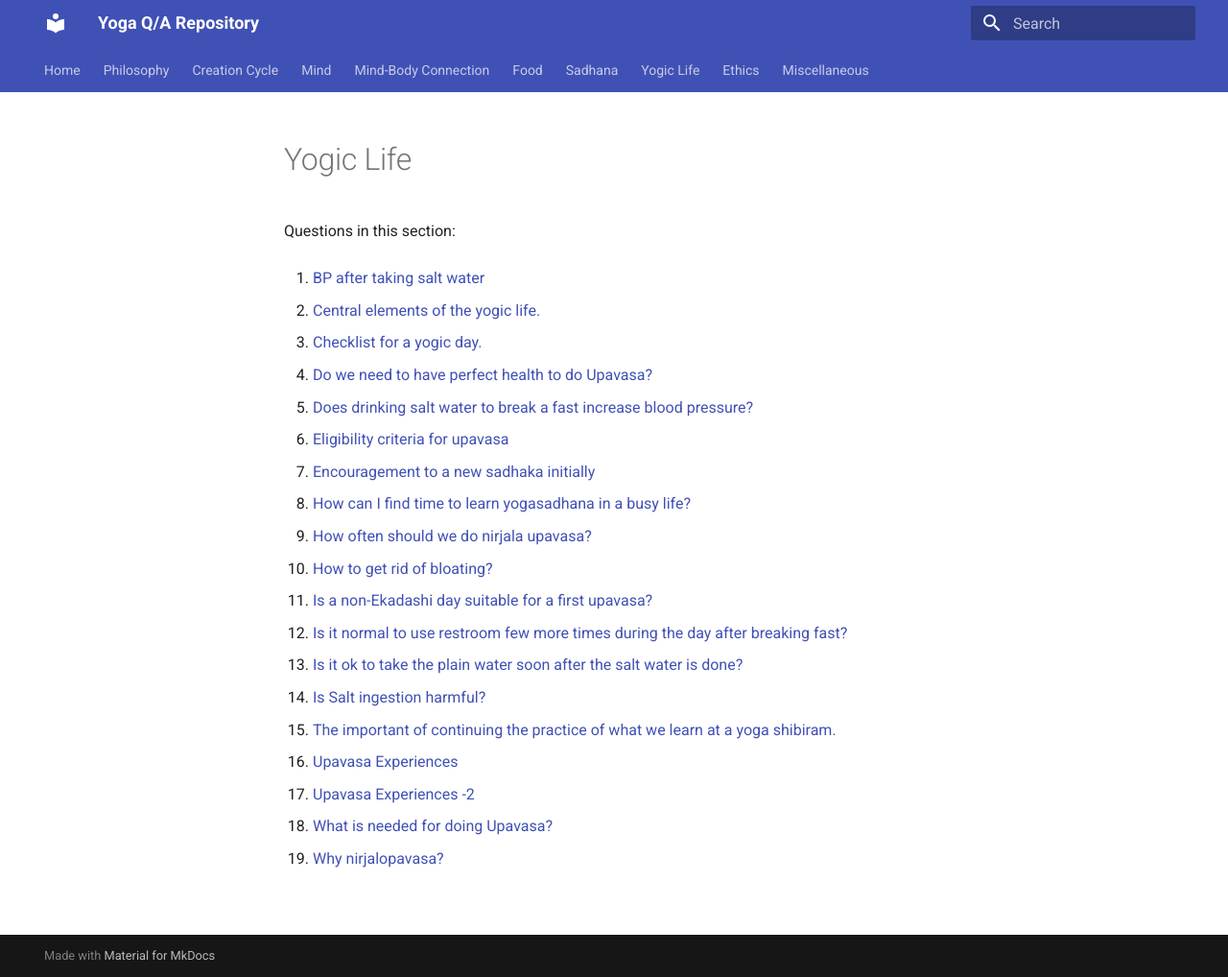
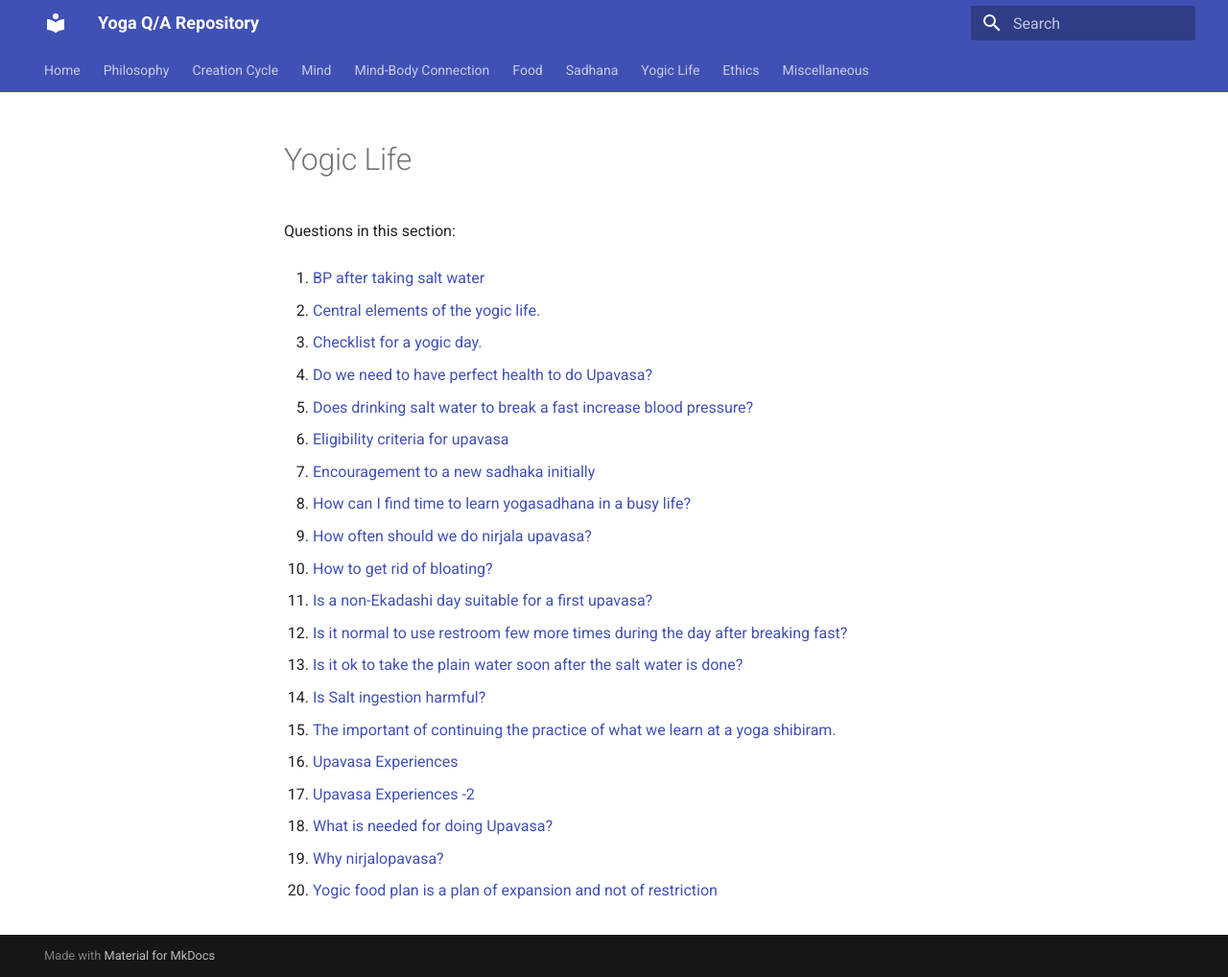
Before and after one commit to yogiclife/yoga-qa, an MkDocs documentation site: the page built from docs/yogic-life/README.md, in a window 1280 px wide and 1018 px high. Shown: the whole window at 96% size. Built offline with MkDocs 1.6.1 and Material for MkDocs 9.7.7, drawn with Linux system fonts in a browser that asks for light colours.

Commit message:
Update topic indices [skip ci]

```diff
--- a/docs/yogic-life/README.md
+++ b/docs/yogic-life/README.md
@@ -39,3 +39,5 @@ Questions in this section:
 18. [What is needed for doing Upavasa?](what-is-needed-for-doing-upavasa-20260629-081011.md)
 
 19. [Why nirjalopavasa?](why-nirjalopavasa-20260629-224139.md)
+
+20. [Yogic food plan is a plan of expansion and not of restriction](yogic-food-plan-is-a-plan-of-expansion-and-not-of-restriction-20260629-225757.md)
```
